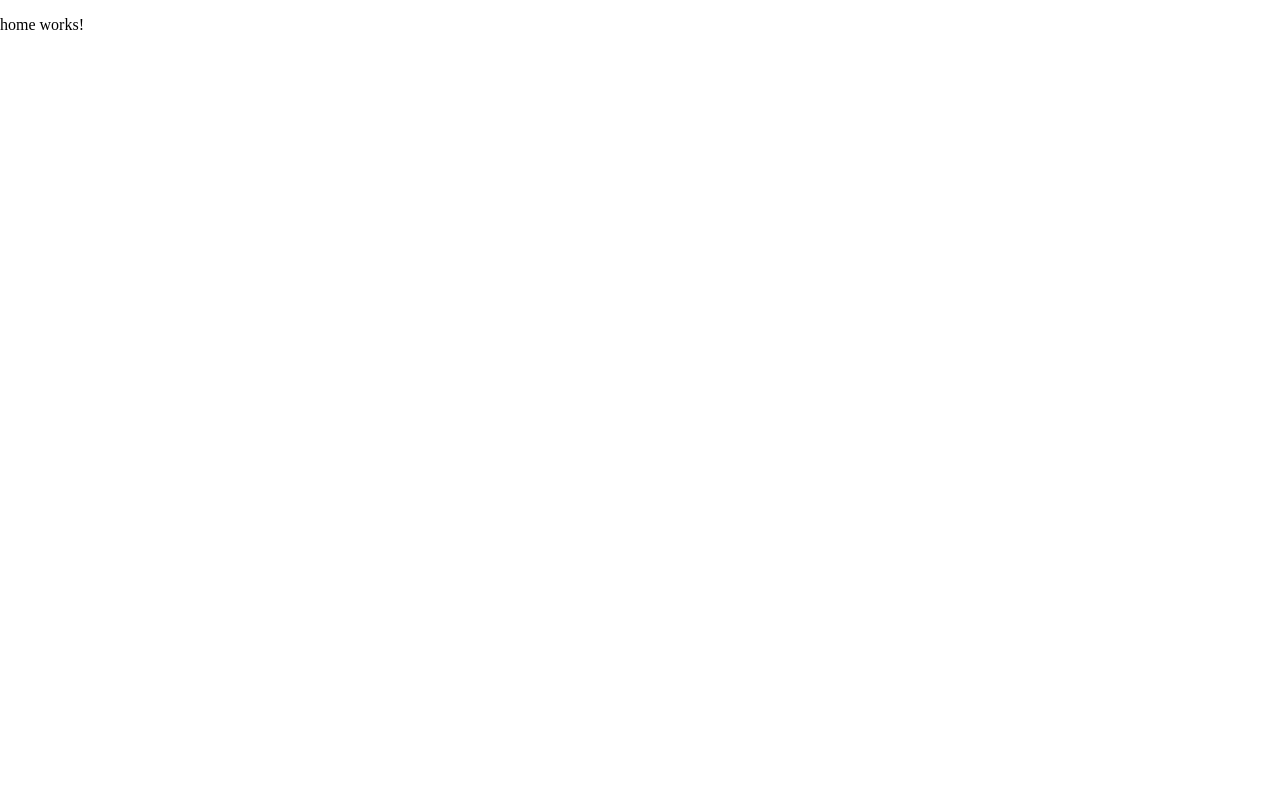
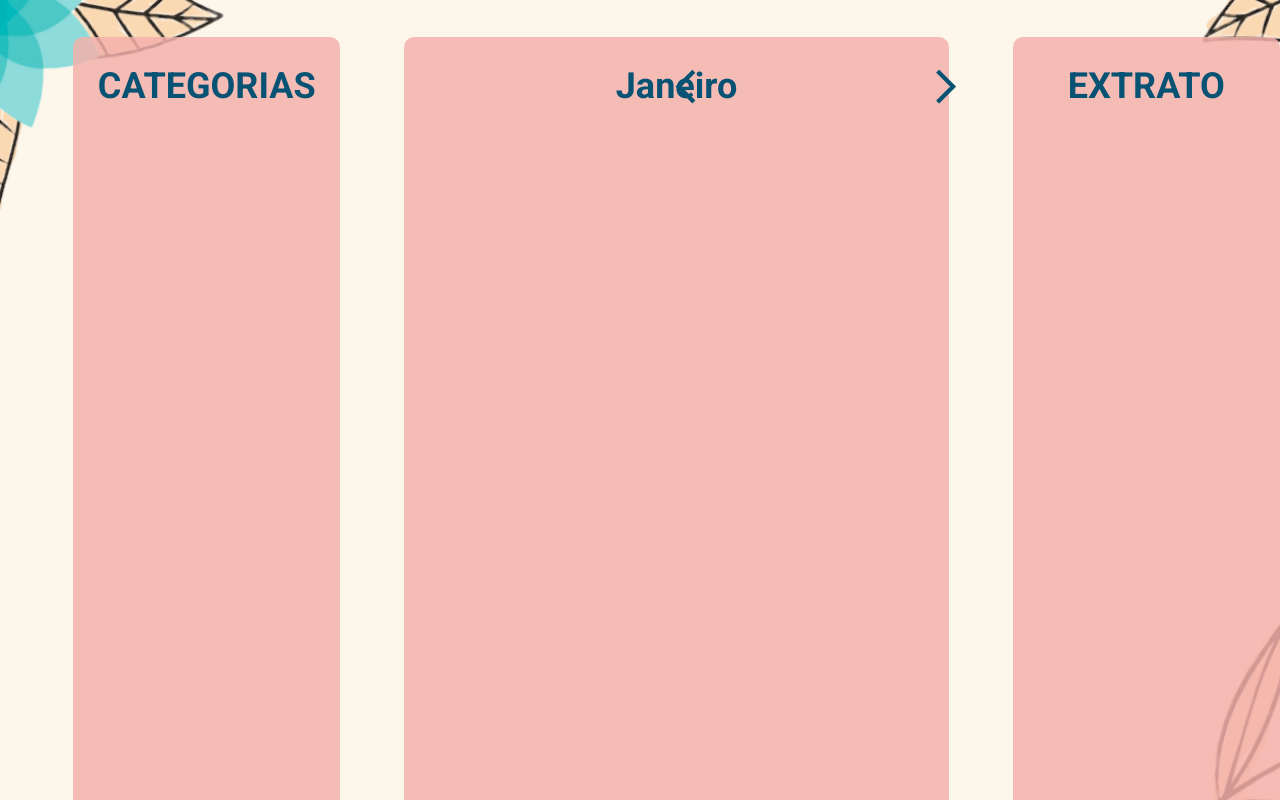
Before and after one commit to kampuzzle/ForYou, an Angular app in the folder ForYou/: page /home in a window 1280 px wide. Shown: the top 800 px of the page. Built offline with nearby package versions, Linux system fonts and the light colour scheme.

Commit message:
tela de home iniciada

```diff
--- a/ForYou/angular.json
+++ b/ForYou/angular.json
@@ -31,6 +31,7 @@
               "src/assets"
             ],
             "styles": [
+              "./node_modules/@angular/material/prebuilt-themes/indigo-pink.css",
               "src/styles.scss"
             ],
             "scripts": []
@@ -99,6 +100,7 @@
               "src/assets"
             ],
             "styles": [
+              "./node_modules/@angular/material/prebuilt-themes/indigo-pink.css",
               "src/styles.scss"
             ],
             "scripts": []
--- a/ForYou/package.json
+++ b/ForYou/package.json
@@ -11,10 +11,12 @@
   "private": true,
   "dependencies": {
     "@angular/animations": "~13.2.0",
+    "@angular/cdk": "^13.3.5",
     "@angular/common": "~13.2.0",
     "@angular/compiler": "~13.2.0",
     "@angular/core": "~13.2.0",
     "@angular/forms": "~13.2.0",
+    "@angular/material": "^13.3.5",
     "@angular/platform-browser": "~13.2.0",
     "@angular/platform-browser-dynamic": "~13.2.0",
     "@angular/router": "~13.2.0",
--- a/ForYou/src/app/app-routing.module.ts
+++ b/ForYou/src/app/app-routing.module.ts
@@ -8,7 +8,9 @@ const routes: Routes = [
   {
     path: '',
     loadChildren: () => import('./views/login/login.module').then(m => m.LoginModule)},
-  { path: 'home', loadChildren: () => import('./views/home/home.module').then(m => m.HomeModule) },
+  {
+    path: 'home',
+    loadChildren: () => import('./views/home/home.module').then(m => m.HomeModule) },
 ];
 
 @NgModule({
--- a/ForYou/src/app/app.module.ts
+++ b/ForYou/src/app/app.module.ts
@@ -4,6 +4,7 @@ import { FormsModule, ReactiveFormsModule } from '@angular/forms';
 import { AppRoutingModule } from './app-routing.module';
 import { AppComponent } from './app.component';
 import { CommonModule } from '@angular/common';
+import { MatIconModule } from '@angular/material/icon';
 
 @NgModule({
   declarations: [
@@ -14,7 +15,8 @@ import { CommonModule } from '@angular/common';
     AppRoutingModule,
     FormsModule,
     ReactiveFormsModule,
-    CommonModule
+    CommonModule,
+    MatIconModule
   ],
   providers: [],
   bootstrap: [AppComponent]
--- a/ForYou/src/app/views/home/home.component.html
+++ b/ForYou/src/app/views/home/home.component.html
@@ -1 +1,19 @@
-<p>home works!</p>
+<link rel="preconnect" href="https://fonts.googleapis.com">
+<link rel="preconnect" href="https://fonts.gstatic.com" crossorigin>
+<link href="https://fonts.googleapis.com/css2?family=Roboto:ital,wght@0,300;0,400;0,500;0,700;0,900;1,300;1,500;1,700&display=swap" rel="stylesheet">
+
+<div class="background">
+    <div class="box">
+        <p>CATEGORIAS</p>
+    </div>
+
+    <div class="box" id="center">
+        <span class="material-icons" (click)="decrement()">arrow_back_ios</span>
+        <p>{{ month }}</p>
+        <span class="material-icons" id="back" (click)="increment()">arrow_forward_ios</span>
+    </div>
+
+    <div class="box" id="box2">
+        <p>EXTRATO</p>
+    </div>
+</div>
--- a/ForYou/src/app/views/home/home.component.scss
+++ b/ForYou/src/app/views/home/home.component.scss
@@ -0,0 +1,49 @@
+.background {
+    background-image: url("../../../assets/home-background.png");
+    background-size: cover;
+    width: 100vw;
+    height: 100vh;
+    display: flex;
+}
+
+.box {
+    background: rgba(245, 177, 171, 0.83);
+    border-radius: 10px;
+    width: 408px;
+    height: 926px;
+
+    margin-left: 73px;
+    margin-top: 37px;
+}
+
+#center {
+    width: 830px;
+    margin-left: 64px;
+}
+
+#box2 {
+    margin-left: 64px;
+}
+
+p {
+    font: normal 700 36px/42px Roboto;
+    color: #085273;
+    text-align: center;
+    margin-top: 28px;
+}
+
+.material-icons {
+    transform: scale(1.7);
+    color: #085273;
+    position: absolute;
+    top: 75px;
+    margin-left: 280px;
+}
+
+#back {
+    margin-left: 530px;
+}
+
+.material-icons:hover {
+    cursor: pointer;
+}
--- a/ForYou/src/app/views/home/home.component.ts
+++ b/ForYou/src/app/views/home/home.component.ts
@@ -7,9 +7,19 @@ import { Component, OnInit } from '@angular/core';
 })
 export class HomeComponent implements OnInit {
 
+  month: string = 'Janeiro';
+  monthList = ['Janeiro', 'Fevereiro', 'Março', 'Abril', 'Maio', 'Junho', 'Julho', 'Agosto', 'Setembro', 'Outubro', 'Novembro', 'Dezembro'];
+
   constructor() { }
 
   ngOnInit(): void {
   }
 
+  decrement() {
+    this.month = this.monthList[this.monthList.indexOf(this.month) - 1];
+  }
+
+  increment() {
+    this.month = this.monthList[this.monthList.indexOf(this.month) + 1];
+  }
 }
--- a/ForYou/src/app/views/login/login.component.html
+++ b/ForYou/src/app/views/login/login.component.html
@@ -1,3 +1,5 @@
+<link href="https://fonts.googleapis.com/css2?family=Roboto:ital,wght@0,300;0,400;0,500;0,700;0,900;1,300;1,500;1,700&display=swap" rel="stylesheet">
+
 <div class="background">
     <div class="box">
         <div class="logo"></div>
--- a/ForYou/src/index.html
+++ b/ForYou/src/index.html
@@ -6,8 +6,11 @@
   <base href="/">
   <meta name="viewport" content="width=device-width, initial-scale=1">
   <link rel="icon" type="image/x-icon" href="favicon.ico">
+  <link rel="preconnect" href="https://fonts.gstatic.com">
+  <link href="https://fonts.googleapis.com/css2?family=Roboto:wght@300;400;500&display=swap" rel="stylesheet">
+  <link href="https://fonts.googleapis.com/icon?family=Material+Icons" rel="stylesheet">
 </head>
-<body>
+<body class="mat-typography">
   <app-root></app-root>
 </body>
 </html>
--- a/ForYou/src/styles.scss
+++ b/ForYou/src/styles.scss
@@ -2,3 +2,5 @@
 body {
     margin: 0;
 }
+html, body { height: 100%; }
+body { margin: 0; font-family: Roboto, "Helvetica Neue", sans-serif; }
```
Also changed, not shown: ForYou/src/assets/home-background.png (added), 1 other file (tests, documents, lock files or other folders).
